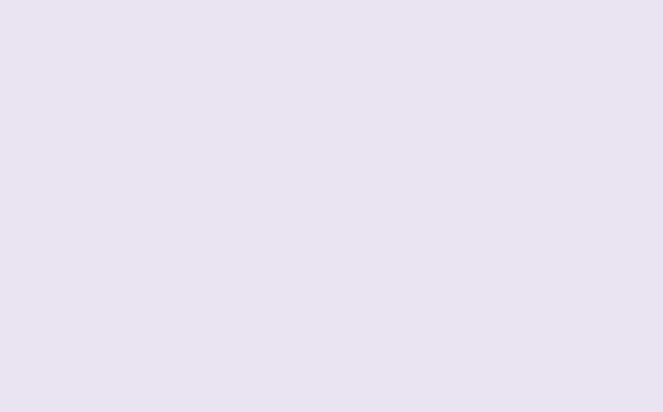
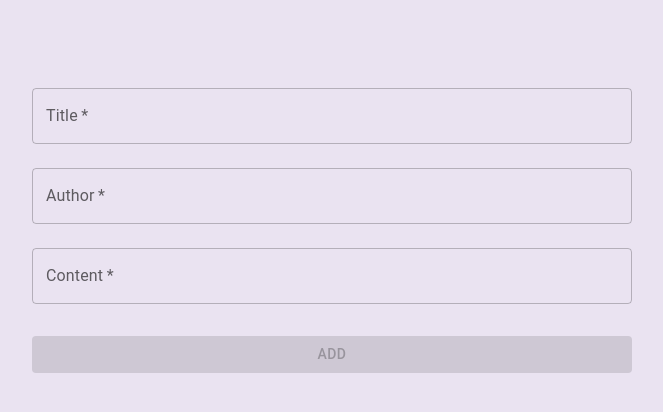
Before and after one commit to mahdi-nemati/Admin-Dashboard, a React (Create React App) app: page /add-article in a window 1280 px wide. Before the commit this address had no page. Shown: the top 412 px of the page, without its empty margins (308-971 px from the left). Built offline with nearby package versions, Linux system fonts and the light colour scheme.

Commit message:
develope add article action and component

```diff
--- a/db.json
+++ b/db.json
@@ -11,6 +11,18 @@
       "title": "test 2",
       "body": "this is test for mahsan",
       "author": "mahdi nemati"
+    },
+    {
+      "id": 3,
+      "title": "post data",
+      "author": "me",
+      "body": "this is just for test"
+    },
+    {
+      "id": 4,
+      "title": "test for post data 2",
+      "author": "me ",
+      "body": "lorem lorem lorem lorem lorem lorem lorem lorem lorem lorem lorem lorem lorem "
     }
   ]
 }
--- a/src/App.tsx
+++ b/src/App.tsx
@@ -1,5 +1,6 @@
 import { Route, Routes } from "react-router-dom";
 import "./App.css";
+import AddArticle from "./Components/ArticleComponent/AddArticle";
 import Article from "./Components/ArticleComponent/Article";
 import ContentPage from "./Pages/ContentPage";
 import LoginPage from "./Pages/LoginPage";
@@ -12,6 +13,7 @@ function App() {
       <Route element={<SignupPage />} path="/signup" />
       <Route element={<ContentPage />} path="/home" />
       <Route element={<Article />} path="/article/:id" />
+      <Route element={<AddArticle />} path="/add-article" />
     </Routes>
   );
 }
--- /dev/null
+++ b/src/Components/ArticleComponent/AddArticle.jsx
@@ -0,0 +1,74 @@
+import Box from "@mui/material/Box";
+import Button from "@mui/material/Button";
+import { useDispatch, useSelector } from "react-redux";
+import { useNavigate } from "react-router-dom";
+import SimpleBackdrop from "./BackDrop";
+
+//Formik & Yup imports
+import { useFormik } from "formik";
+import * as yup from "yup";
+import TextFieldCustom from "../../common/TextFieldCustom";
+import { postAsyncArticle } from "../../Feature/FileSlice";
+export default function AddArticle() {
+  const navigate = useNavigate();
+  const dispatch = useDispatch();
+  const { Article, error, loading } = useSelector((store) => store.Article);
+  // set initail
+  const initialValues = {
+    title: "",
+    author: "",
+    body: "",
+  };
+  // set validate
+  const validationSchema = yup.object({
+    title: yup.string().required("enter article's tilte").min(2),
+    author: yup.string().required("enter article's author").min(2),
+  });
+  // submit
+  const onSubmit = (value) => {
+    dispatch(postAsyncArticle(value));
+    navigate("/home");
+  };
+  // formik
+  const formik = useFormik({
+    validateOnMount: true,
+    initialValues,
+    validationSchema,
+    enableReinitialize: true,
+    onSubmit,
+  });
+
+  if (loading) return <SimpleBackdrop />;
+  if (error) return <p>something went wrong!</p>;
+  return (
+    <Box
+      sx={{
+        my: 8,
+        mx: 4,
+        display: "flex",
+        flexDirection: "column",
+        alignItems: "center",
+      }}
+    >
+      <Box
+        component="form"
+        onSubmit={formik.handleSubmit}
+        sx={{ mt: 1, width: 600 }}
+      >
+        <TextFieldCustom formik={formik} name="title" label="Title" />
+        <TextFieldCustom formik={formik} name="author" label="Author" />
+        <TextFieldCustom formik={formik} name="body" label="Content" />
+        <Button
+          type="submit"
+          onClick={formik.handleSubmit}
+          fullWidth
+          variant="contained"
+          sx={{ mt: 3, mb: 2 }}
+          disabled={!formik.isValid}
+        >
+          Add
+        </Button>
+      </Box>
+    </Box>
+  );
+}
--- a/src/Components/ArticleComponent/ArticleList.jsx
+++ b/src/Components/ArticleComponent/ArticleList.jsx
@@ -1,11 +1,17 @@
 import { useEffect } from "react";
 import { useDispatch, useSelector } from "react-redux";
-import { Link } from "react-router-dom";
+import { Link, useNavigate } from "react-router-dom";
 import { getAsyncArticle } from "../../Feature/FileSlice";
+import { Button } from "@mui/material";
 import Loading from "./Loading";
 export default function ArticleList() {
+  const navigate = useNavigate();
   const dispatch = useDispatch();
   const { Article, error, loading } = useSelector((store) => store.Article);
+  const clickHandle = (e) => {
+    e.preventDefault();
+    navigate("/add-article");
+  };
   useEffect(() => {
     dispatch(getAsyncArticle());
   }, []);
@@ -14,6 +20,9 @@ export default function ArticleList() {
   return (
     <main className="w-full flex flex-col justify-center items-center mt-5">
       <h1 className="mb-4 text-4xl">Article List</h1>
+      <Button variant="contained" onClick={clickHandle}>
+        Add New Article
+      </Button>
       <section className="mt-4 mb-2 bg-white bg-opacity-40 w-11/12 rounded-2xl">
         <div className="flex bg-slate-800 text-white h-10 text-2xl rounded-t-2xl">
           <div className="flex justify-between w-2/5 pl-4">
--- a/src/Components/LoginComp.jsx
+++ b/src/Components/LoginComp.jsx
@@ -1,8 +1,6 @@
-import * as React from "react";
 import Avatar from "@mui/material/Avatar";
 import Button from "@mui/material/Button";
 import CssBaseline from "@mui/material/CssBaseline";
-import TextField from "@mui/material/TextField";
 import FormControlLabel from "@mui/material/FormControlLabel";
 import Checkbox from "@mui/material/Checkbox";
 import Link from "@mui/material/Link";
--- a/src/Components/Main/Main.tsx
+++ b/src/Components/Main/Main.tsx
@@ -12,7 +12,7 @@ function Main() {
     >
       <PreviewBar />
       <ChartComponent />
-      <ArticleList/>
+      <ArticleList />
     </main>
   );
 }
--- a/src/Feature/FileSlice.js
+++ b/src/Feature/FileSlice.js
@@ -31,7 +31,13 @@ export const postAsyncArticle = createAsyncThunk(
   "Article/postAsyncArticle",
   async (payload, { rejectWithValue }) => {
     try {
-      //must be full
+      const { data } = axios.post("http://localhost:3001/Article", {
+        id: Math.floor(Math.random * 100),
+        title: payload.title,
+        author: payload.author,
+        body: payload.body,
+      });
+      return data;
     } catch (error) {
       return rejectWithValue([], error.message);
     }
@@ -82,6 +88,16 @@ const ArticleSlice = createSlice({
     [getOneAsyncArticle.rejected]: (state, action) => {
       return { ...state, error: action.error, loading: false, Article: [] };
     },
+    // post article
+    [postAsyncArticle.fulfilled]: (state, action) => {
+      return { ...state, error: null, loading: false, Article: action.payload };
+    },
+    [postAsyncArticle.pending]: (state, action) => {
+      return { ...state, error: null, loading: true, Article: [] };
+    },
+    [postAsyncArticle.rejected]: (state, action) => {
+      return { ...state, error: action.error, loading: false, Article: [] };
+    },
   },
 });
 export default ArticleSlice.reducer;
```
